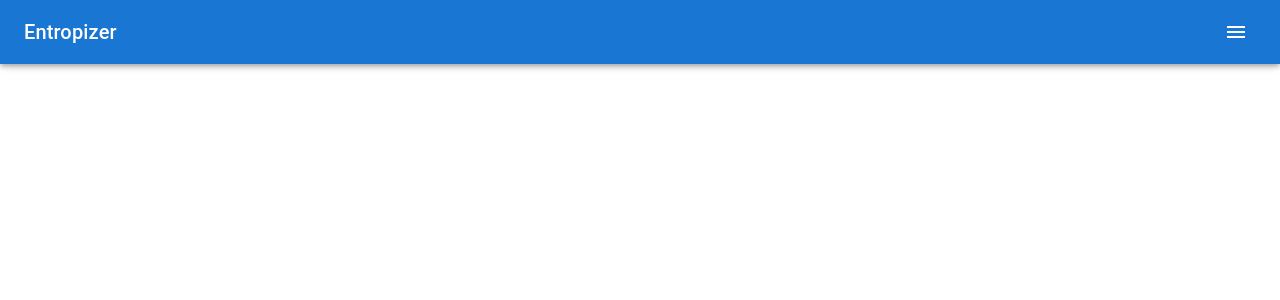
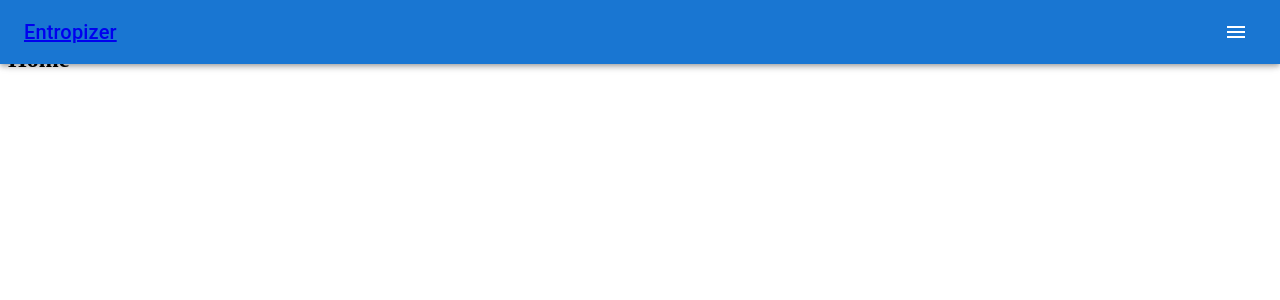
Before and after one commit to calebds/sfi-example-project, a React (Create React App) app: page / in a window 1280 px wide. Shown: the top 300 px of the page. Built offline with nearby package versions, Linux system fonts and the light colour scheme.

Commit message:
basic router in place

```diff
--- a/package.json
+++ b/package.json
@@ -16,6 +16,7 @@
     "@types/react-dom": "^18.0.11",
     "react": "^18.2.0",
     "react-dom": "^18.2.0",
+    "react-router-dom": "^6.8.1",
     "react-scripts": "5.0.1",
     "typescript": "^4.9.5",
     "web-vitals": "^2.1.4"
--- a/src/App.js
+++ b/src/App.js
@@ -6,8 +6,30 @@ import Toolbar from '@mui/material/Toolbar';
 import Typography from '@mui/material/Typography';
 import IconButton from '@mui/material/IconButton';
 import MenuIcon from '@mui/icons-material/Menu';
+import {
+  BrowserRouter as Router,
+  Link,
+  Route,
+  Routes
+} from "react-router-dom";
 
 const drawerWidth = 340;
+
+function Home() {
+  return (
+    <div>
+      <h2>Home</h2>
+    </div>
+  );
+}
+
+function Recipe() {
+  return (
+    <div>
+      <h2>Recipe</h2>
+    </div>
+  );
+}
 
 export default function App(props) {
 
@@ -27,7 +49,7 @@ export default function App(props) {
   const container = window !== undefined ? () => window().document.body : undefined;
 
   return (
-    <>
+    <Router>
       <nav className="lg:hidden">
         <AppBar>
           <Toolbar>
@@ -36,7 +58,7 @@ export default function App(props) {
               component="div"
               sx={{ flexGrow: 1 }}
             >
-              Entropizer
+              <Link to="/">Entropizer</Link>
             </Typography>
             <IconButton
               color="inherit"
@@ -67,8 +89,13 @@ export default function App(props) {
       </Box>
       <div className="flex">
         <nav className="p-4 hidden lg:block w-1/3 h-screen bg-gray-200">side menu</nav>
-        <main className="p-4 w-full mt-[64px] lg:mt-0 lg:w-2/3">content</main>
+        <main className="p-4 w-full mt-[64px] lg:mt-0 lg:w-2/3">
+          <Routes>
+            <Route path="/" element={<Home />} />
+            <Route path="/recipe" element={<Recipe />} />
+          </Routes>
+        </main>
       </div>
-    </>
+    </Router>
   );
 }
```
Also changed, not shown: 2 other files (tests, documents, lock files or other folders).
